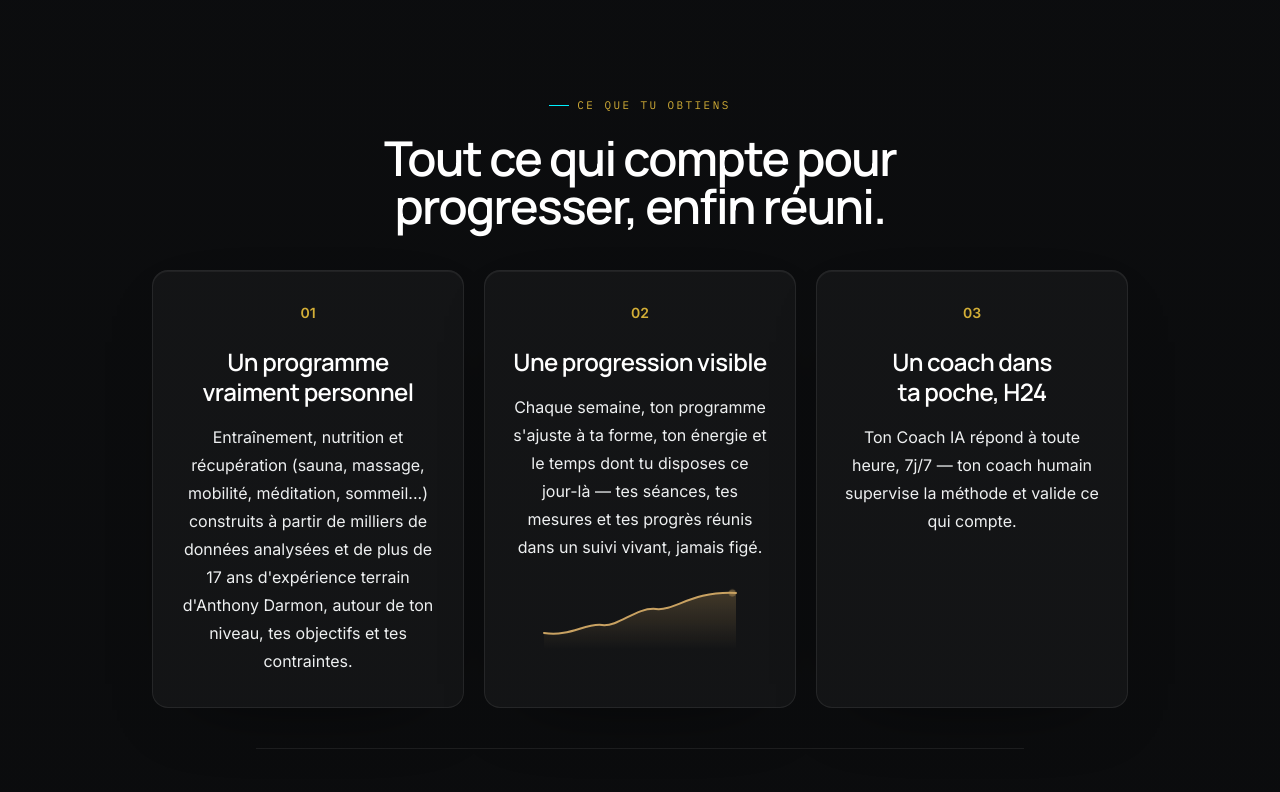
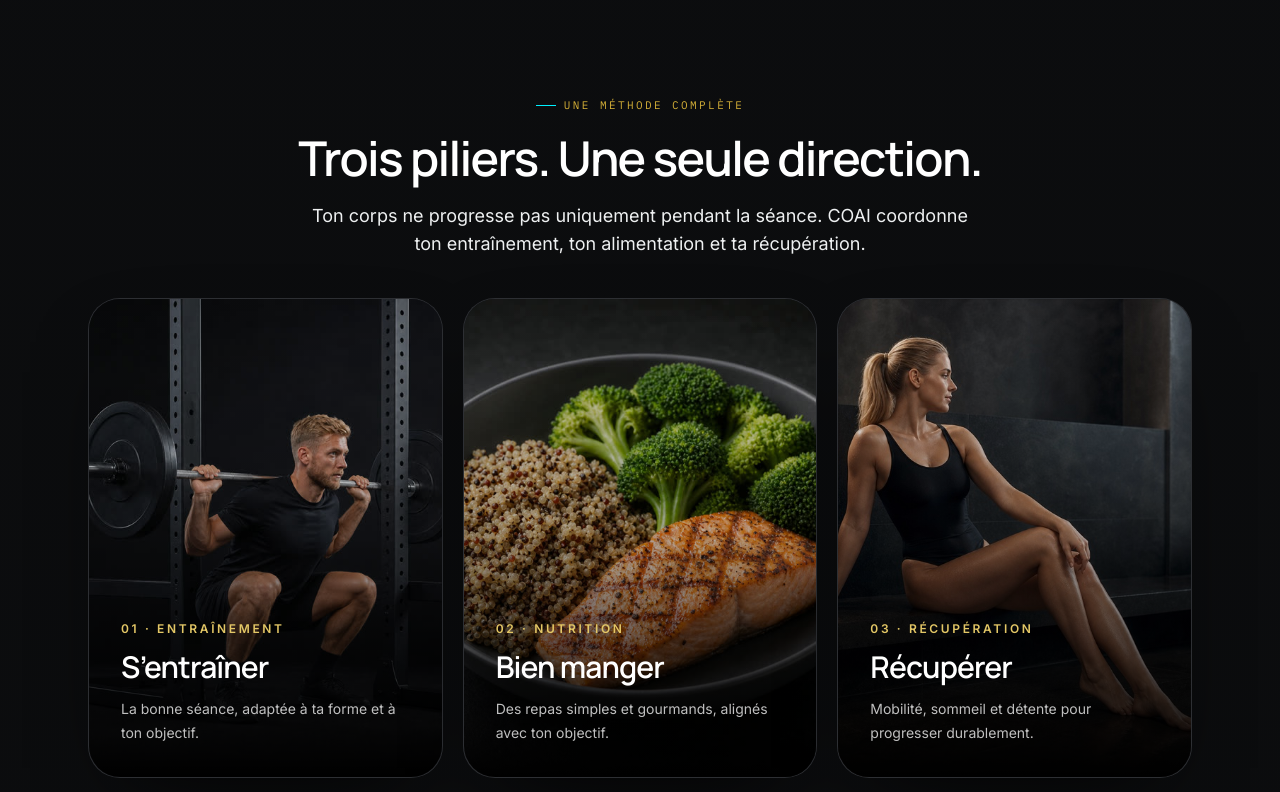
Before and after one commit to anthonydarmon213-ux/COAI, a Next.js app: page / in a window 1280 px wide. Shown: the part 7820-8612 px from the top of the page. Built offline with nearby package versions, Linux system fonts and the light colour scheme; no server answers.

Commit message:
Ajoute les trois visuels COAI sur la landing

```diff
--- a/src/app/(marketing)/page.tsx
+++ b/src/app/(marketing)/page.tsx
@@ -7,7 +7,6 @@ import { Card } from "@/components/ui/card";
 import { CoaiIntro } from "@/components/marketing/coai-intro";
 import { MarqueeBanner } from "@/components/marketing/marquee-banner";
 import { Reveal } from "@/components/marketing/reveal";
-import { ProgressionSparkline } from "@/components/marketing/progression-sparkline";
 import { AdaptatifIcon, SuiviIcon, ValidationIcon, SecuriteIcon } from "@/components/marketing/feature-icons";
 import { InstagramIcon, LinkedinIcon } from "@/components/ui/social-icons";
 import { TrackConversion } from "@/components/analytics/track-conversion";
@@ -133,25 +132,30 @@ const PARCOURS_PERSONAL_TRAINING = [
   },
 ];
 
-const PILIERS = [
+const PILIERS_VISUELS = [
   {
     numero: "01",
-    titre: "Un programme vraiment personnel",
-    description:
-      "Entraînement, nutrition et récupération (sauna, massage, mobilité, méditation, sommeil...) construits à partir de milliers de données analysées et de plus de 17 ans d'expérience terrain d'Anthony Darmon, autour de ton niveau, tes objectifs et tes contraintes.",
+    categorie: "Entraînement",
+    titre: "S’entraîner",
+    description: "La bonne séance, adaptée à ta forme et à ton objectif.",
+    image: "/exercices/back-squat-barre.jpg",
+    position: "object-[52%_center]",
   },
   {
     numero: "02",
-    titre: "Une progression visible",
-    description:
-      "Chaque semaine, ton programme s'ajuste à ta forme, ton énergie et le temps dont tu disposes ce jour-là — tes séances, tes mesures et tes progrès réunis dans un suivi vivant, jamais figé.",
-    visuel: true,
+    categorie: "Nutrition",
+    titre: "Bien manger",
+    description: "Des repas simples et gourmands, alignés avec ton objectif.",
+    image: "/repas/plat-saumon-quinoa-brocolis.jpg",
+    position: "object-center",
   },
   {
     numero: "03",
-    titre: "Un coach dans ta poche, H24",
-    description:
-      "Ton Coach IA répond à toute heure, 7j/7 — ton coach humain supervise la méthode et valide ce qui compte.",
+    categorie: "Récupération",
+    titre: "Récupérer",
+    description: "Mobilité, sommeil et détente pour progresser durablement.",
+    image: "/recuperation/hammam-femme-blonde-premium.jpg",
+    position: "object-[48%_center]",
   },
 ];
 
@@ -603,26 +607,41 @@ export default function LandingPage() {
         </section>
       </Reveal>
 
-      {/* Les 3 piliers */}
+      {/* Les 3 piliers visuels */}
       <Reveal>
-      <section id="piliers" className="mx-auto flex w-full max-w-5xl flex-col gap-10 px-6 py-24">
+      <section id="piliers" className="mx-auto flex w-full max-w-6xl flex-col gap-10 px-6 py-24">
         <div className="text-center">
-          <SectionLabel>Ce que tu obtiens</SectionLabel>
-          <h2 className="mx-auto mt-5 max-w-3xl font-display text-3xl font-semibold leading-tight tracking-[-0.035em] text-white sm:text-5xl">Tout ce qui compte pour progresser, enfin réuni.</h2>
+          <SectionLabel>Une méthode complète</SectionLabel>
+          <h2 className="mx-auto mt-5 max-w-3xl font-display text-3xl font-semibold leading-tight tracking-[-0.035em] text-white sm:text-5xl">Trois piliers. Une seule direction.</h2>
+          <p className="mx-auto mt-5 max-w-2xl text-base leading-7 text-graphite-300 sm:text-lg">
+            Ton corps ne progresse pas uniquement pendant la séance. COAI coordonne ton entraînement,
+            ton alimentation et ta récupération.
+          </p>
         </div>
-        <div className="grid grid-cols-1 gap-5 sm:grid-cols-3">
-          {PILIERS.map((pilier) => (
-            <Card
+        <div className="grid grid-cols-1 gap-5 md:grid-cols-3">
+          {PILIERS_VISUELS.map((pilier) => (
+            <article
               key={pilier.titre}
-              className="flex min-h-72 flex-col items-center justify-start gap-6 px-7 py-8 text-center"
+              className="group relative min-h-[30rem] overflow-hidden rounded-[2rem] border border-white/[0.1] bg-graphite-900 shadow-[0_32px_90px_-42px_rgba(0,0,0,.95)]"
             >
-              <span className="text-sm font-semibold text-laiton-400">{pilier.numero}</span>
-              <div className="flex flex-col items-center">
-                <h3 className="text-2xl font-semibold leading-tight tracking-[-0.025em] text-white">{pilier.titre}</h3>
-                <p className="mt-4 max-w-xs text-base leading-7 text-graphite-300">{pilier.description}</p>
+              <Image
+                src={pilier.image}
+                alt={`${pilier.titre} avec COAI`}
+                fill
+                sizes="(max-width: 767px) calc(100vw - 3rem), 33vw"
+                className={`object-cover transition duration-700 ease-out group-hover:scale-[1.035] ${pilier.position}`}
+              />
+              <div className="absolute inset-0 bg-gradient-to-t from-black via-black/25 to-black/5" />
+              <div className="absolute inset-x-0 bottom-0 p-7 sm:p-8">
+                <p className="text-xs font-semibold uppercase tracking-[0.22em] text-laiton-300">
+                  {pilier.numero} · {pilier.categorie}
+                </p>
+                <h3 className="mt-3 font-display text-3xl font-semibold tracking-[-0.03em] text-white">
+                  {pilier.titre}
+                </h3>
+                <p className="mt-3 max-w-xs text-sm leading-6 text-white/75">{pilier.description}</p>
               </div>
-              {pilier.visuel && <ProgressionSparkline />}
-            </Card>
+            </article>
           ))}
         </div>
         <div className="mx-auto max-w-3xl border-t border-white/[0.08] pt-10 text-center">
```
